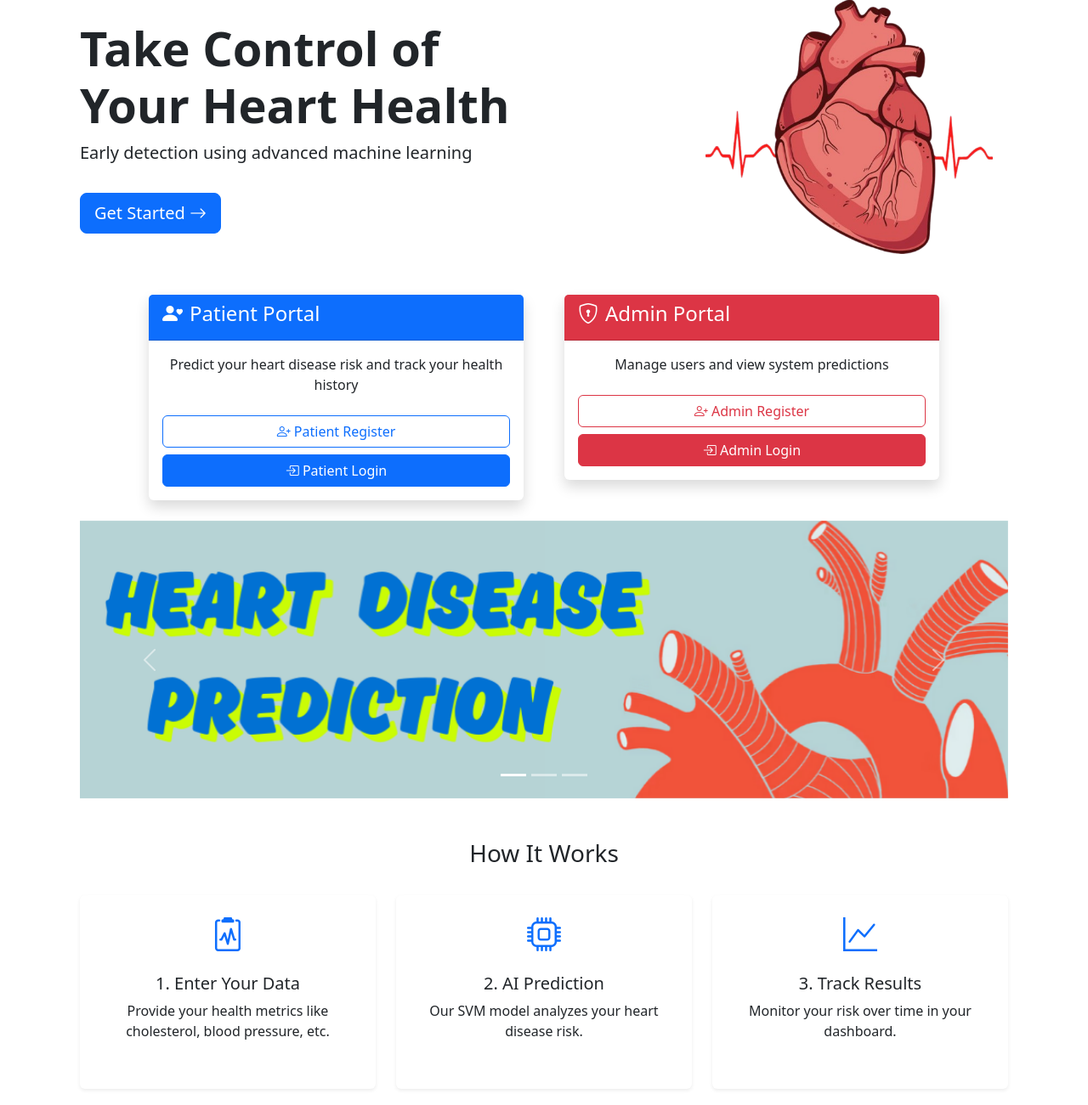
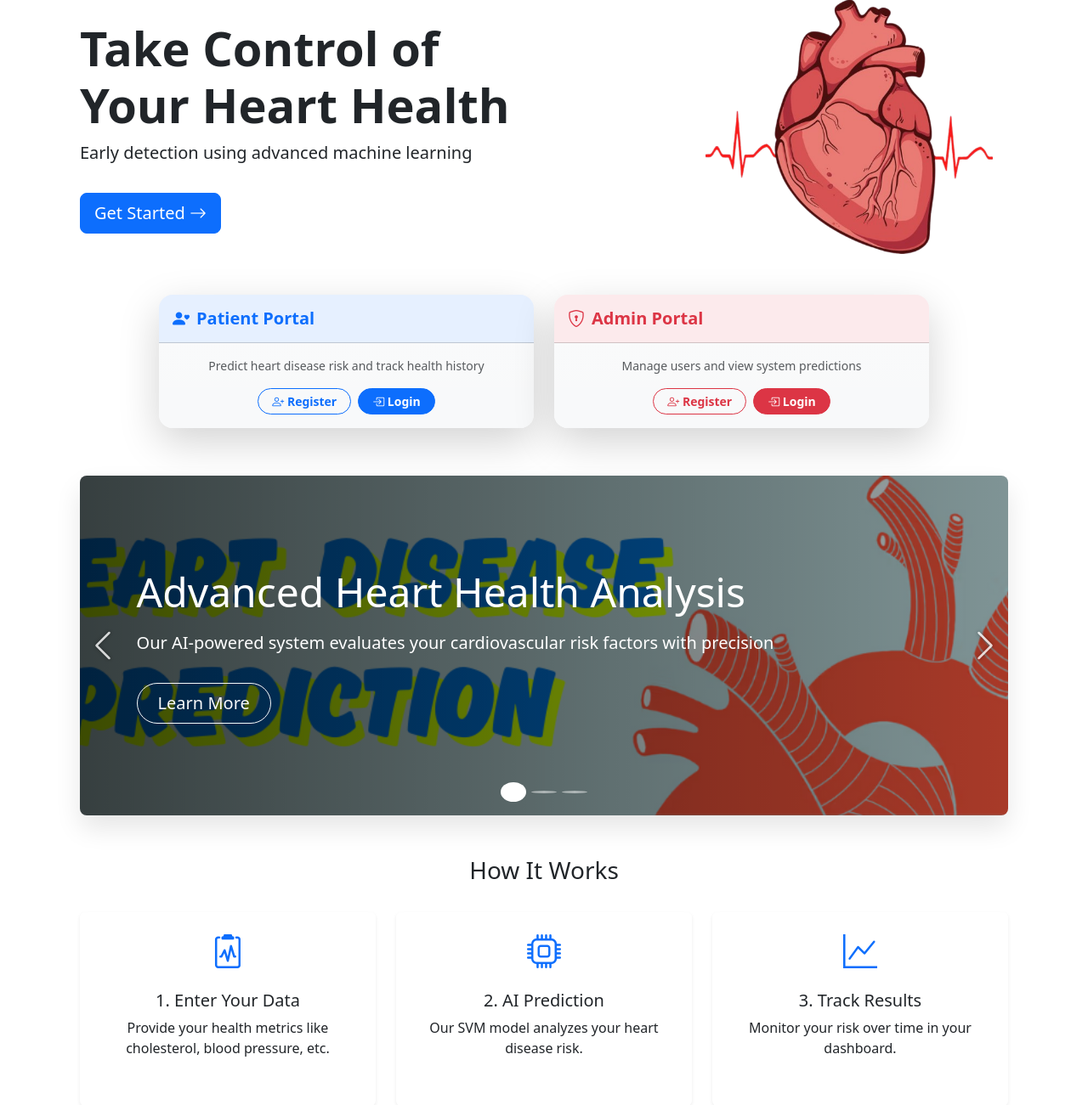
Before and after one commit to soumyadip-giri/heart_disease_system_web, a Flask app: page / in a window 1280 px wide. Shown: the part 129-1430 px from the top of the page at 85% size. Run offline with Flask 3, Linux system fonts and the light colour scheme; parts of the project's set-up code (start-up, migrations or seed data) failed here and were passed over.

Commit message:
Update index.html

```diff
--- a/templates/index.html
+++ b/templates/index.html
@@ -24,22 +24,22 @@
         </div>
     </div>
 
-    <!-- Auth Cards -->
-    <div class="row justify-content-center gap-4 mt-5" id="auth-cards">
+  <!-- Highlighted Auth Cards -->
+<div class="row justify-content-center g-4 mt-4" id="auth-cards">
     <!-- User Card -->
-        <div class="col-md-5">
-            <div class="card shadow border-primary">
-                <div class="card-header bg-primary text-white">
-                    <h4><i class="bi bi-person-heart me-2"></i>Patient Portal</h4>
+    <div class="col-sm-5 col-10">
+        <div class="card shadow-lg border-0 rounded-4 overflow-hidden" style="border-top: 4px solid #0d6efd;">
+            <div class="card-header bg-primary bg-opacity-10 py-3 px-3">
+                <h5 class="m-0 text-primary fw-bold"><i class="bi bi-person-heart me-2"></i>Patient Portal</h5>
             </div>
-                <div class="card-body text-center">
-                    <p>Predict your heart disease risk and track your health history</p>
-                    <div class="d-grid gap-2 mt-4">
-                        <a href="{{ url_for('user_register') }}" class="btn btn-outline-primary">
-                            <i class="bi bi-person-plus"></i> Patient Register
+            <div class="card-body p-3 text-center bg-light bg-gradient">
+                <p class="small text-muted mb-3">Predict heart disease risk and track health history</p>
+                <div class="d-flex gap-2 justify-content-center">
+                    <a href="{{ url_for('user_register') }}" class="btn btn-sm btn-outline-primary rounded-pill px-3 fw-bold">
+                        <i class="bi bi-person-plus"></i> Register
                     </a>
-                        <a href="{{ url_for('user_login') }}" class="btn btn-primary">
-                            <i class="bi bi-box-arrow-in-right"></i> Patient Login
+                    <a href="{{ url_for('user_login') }}" class="btn btn-sm btn-primary rounded-pill px-3 fw-bold">
+                        <i class="bi bi-box-arrow-in-right"></i> Login
                     </a>
                 </div>
             </div>
@@ -47,19 +47,19 @@
     </div>
 
     <!-- Admin Card -->
-        <div class="col-md-5">
-            <div class="card shadow border-danger">
-                <div class="card-header bg-danger text-white">
-                    <h4><i class="bi bi-shield-lock me-2"></i>Admin Portal</h4>
+    <div class="col-sm-5 col-10">
+        <div class="card shadow-lg border-0 rounded-4 overflow-hidden" style="border-top: 4px solid #dc3545;">
+            <div class="card-header bg-danger bg-opacity-10 py-3 px-3">
+                <h5 class="m-0 text-danger fw-bold"><i class="bi bi-shield-lock me-2"></i>Admin Portal</h5>
             </div>
-                <div class="card-body text-center">
-                    <p>Manage users and view system predictions</p>
-                    <div class="d-grid gap-2 mt-4">
-                        <a href="{{ url_for('admin_register') }}" class="btn btn-outline-danger">
-                            <i class="bi bi-person-plus"></i> Admin Register
+            <div class="card-body p-3 text-center bg-light bg-gradient">
+                <p class="small text-muted mb-3">Manage users and view system predictions</p>
+                <div class="d-flex gap-2 justify-content-center">
+                    <a href="{{ url_for('admin_register') }}" class="btn btn-sm btn-outline-danger rounded-pill px-3 fw-bold">
+                        <i class="bi bi-person-plus"></i> Register
                     </a>
-                        <a href="{{ url_for('admin_login') }}" class="btn btn-danger">
-                            <i class="bi bi-box-arrow-in-right"></i> Admin Login
+                    <a href="{{ url_for('admin_login') }}" class="btn btn-sm btn-danger rounded-pill px-3 fw-bold">
+                        <i class="bi bi-box-arrow-in-right"></i> Login
                     </a>
                 </div>
             </div>
@@ -68,35 +68,148 @@
 </div>
 
 
-    <!--Carousel section-->
-
-    <div id="carouselExampleIndicators" class="carousel slide">
+<!-- Elegant Health Carousel -->
+<div id="elegantCarousel" class="carousel slide carousel-fade" data-bs-ride="carousel">
+    <!-- Minimalist Indicators -->
     <div class="carousel-indicators">
-          <button type="button" data-bs-target="#carouselExampleIndicators" data-bs-slide-to="0" class="active" aria-current="true" aria-label="Slide 1"></button>
-          <button type="button" data-bs-target="#carouselExampleIndicators" data-bs-slide-to="1" aria-label="Slide 2"></button>
-          <button type="button" data-bs-target="#carouselExampleIndicators" data-bs-slide-to="2" aria-label="Slide 3"></button>
-        </div>
-        <div class="carousel-inner">
-          <div class="carousel-item active">
-            <img src="static\images\CA-1.png" class="d-block w-100" alt="...">
-          </div>
-          <div class="carousel-item">
-            <img src="static\images\CA-2.png" class="d-block w-100" alt="...">
-          </div>
-          <div class="carousel-item">
-            <img src="static\images\CA-3.png" class="d-block w-100" alt="...">
+        <button type="button" data-bs-target="#elegantCarousel" data-bs-slide-to="0" class="active" aria-current="true" aria-label="Slide 1"></button>
+        <button type="button" data-bs-target="#elegantCarousel" data-bs-slide-to="1" aria-label="Slide 2"></button>
+        <button type="button" data-bs-target="#elegantCarousel" data-bs-slide-to="2" aria-label="Slide 3"></button>
     </div>
 
+    <!-- Carousel Items with Overlay -->
+    <div class="carousel-inner rounded-3 overflow-hidden">
+        <div class="carousel-item active">
+            <div class="position-relative">
+                <img src="static/images/CA-1.png" class="d-block w-100" alt="Heart health analysis" style="min-height: 400px; object-fit: cover;">
+                <div class="carousel-overlay d-flex align-items-center">
+                    <div class="container text-start text-white">
+                        <h2 class="display-5 fw-light mb-3">Advanced Heart Health Analysis</h2>
+                        <p class="lead d-none d-md-block">Our AI-powered system evaluates your cardiovascular risk factors with precision</p>
+                        <a href="#features" class="btn btn-outline-light btn-lg mt-3 px-4 py-2 rounded-pill">Learn More</a>
                     </div>
-        <button class="carousel-control-prev" type="button" data-bs-target="#carouselExampleIndicators" data-bs-slide="prev">
+                </div>
+            </div>
+        </div>
+
+        <div class="carousel-item">
+            <div class="position-relative">
+                <img src="static/images/CA-2.png" class="d-block w-100" alt="Health tracking dashboard" style="min-height: 400px; object-fit: cover;">
+                <div class="carousel-overlay d-flex align-items-center">
+                    <div class="container text-start text-white">
+                        <h2 class="display-5 fw-light mb-3">Comprehensive Health Tracking</h2>
+                        <p class="lead d-none d-md-block">Monitor all your health metrics in one beautifully designed interface</p>
+                        <a href="#features" class="btn btn-outline-light btn-lg mt-3 px-4 py-2 rounded-pill">View Features</a>
+                    </div>
+                </div>
+            </div>
+        </div>
+
+        <div class="carousel-item">
+            <div class="position-relative">
+                <img src="static/images/CA-3.png" class="d-block w-100" alt="Medical insights" style="min-height: 400px; object-fit: cover;">
+                <div class="carousel-overlay d-flex align-items-center">
+                    <div class="container text-start text-white">
+                        <h2 class="display-5 fw-light mb-3">Personalized Health Insights</h2>
+                        <p class="lead d-none d-md-block">Receive tailored recommendations based on your unique health profile</p>
+                        <a href="#features" class="btn btn-outline-light btn-lg mt-3 px-4 py-2 rounded-pill">Get Started</a>
+                    </div>
+                </div>
+            </div>
+        </div>
+    </div>
+
+    <!-- Refined Navigation Controls -->
+    <button class="carousel-control-prev" type="button" data-bs-target="#elegantCarousel" data-bs-slide="prev">
         <span class="carousel-control-prev-icon" aria-hidden="true"></span>
         <span class="visually-hidden">Previous</span>
     </button>
-        <button class="carousel-control-next" type="button" data-bs-target="#carouselExampleIndicators" data-bs-slide="next">
+    <button class="carousel-control-next" type="button" data-bs-target="#elegantCarousel" data-bs-slide="next">
         <span class="carousel-control-next-icon" aria-hidden="true"></span>
         <span class="visually-hidden">Next</span>
     </button>
 </div>
+
+<style>
+    /* Elegant Carousel Styling */
+    #elegantCarousel {
+        max-width: 1400px;
+        margin: 2rem auto;
+        box-shadow: 0 15px 30px rgba(0,0,0,0.1);
+        border-radius: 12px;
+    }
+
+    .carousel-overlay {
+        position: absolute;
+        top: 0;
+        left: 0;
+        right: 0;
+        bottom: 0;
+        background: linear-gradient(to right, rgba(0,0,0,0.7) 0%, rgba(0,0,0,0.3) 100%);
+        padding: 0 5%;
+    }
+
+    .carousel-indicators button {
+        width: 10px;
+        height: 10px;
+        border-radius: 50%;
+        margin: 0 6px;
+        border: 1px solid white;
+        background: transparent;
+        opacity: 0.7;
+    }
+
+    .carousel-indicators .active {
+        background: white;
+        opacity: 1;
+    }
+
+    .carousel-control-prev, .carousel-control-next {
+        width: 5%;
+        opacity: 0.8;
+        transition: opacity 0.3s ease;
+    }
+
+    .carousel-control-prev:hover, .carousel-control-next:hover {
+        opacity: 1;
+    }
+
+    .carousel-control-prev-icon, .carousel-control-next-icon {
+        width: 2.5rem;
+        height: 2.5rem;
+        background-size: 100%;
+        filter: drop-shadow(0 0 2px rgba(0,0,0,0.5));
+    }
+
+    /* Fade transition */
+    .carousel-fade .carousel-item {
+        opacity: 0;
+        transition: opacity 1s ease;
+    }
+
+    .carousel-fade .carousel-item.active {
+        opacity: 1;
+    }
+
+    @media (max-width: 768px) {
+        .carousel-overlay {
+            background: linear-gradient(to bottom, rgba(0,0,0,0.7) 0%, rgba(0,0,0,0.3) 100%);
+        }
+
+        .display-5 {
+            font-size: 1.8rem;
+        }
+
+        .lead {
+            font-size: 1rem;
+        }
+
+        .btn-lg {
+            padding: 0.5rem 1.5rem;
+            font-size: 1rem;
+        }
+    }
+</style>
 
     <!-- Features Section -->
     <div class="row mt-5">
```
Lines whose indentation alone changed are shown as unchanged.
